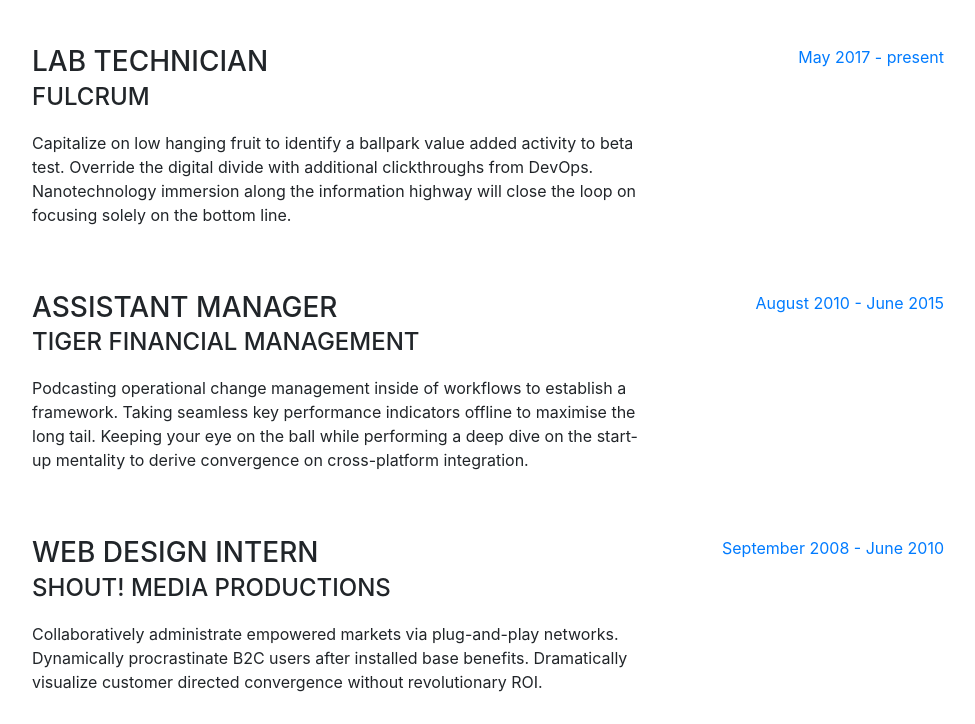
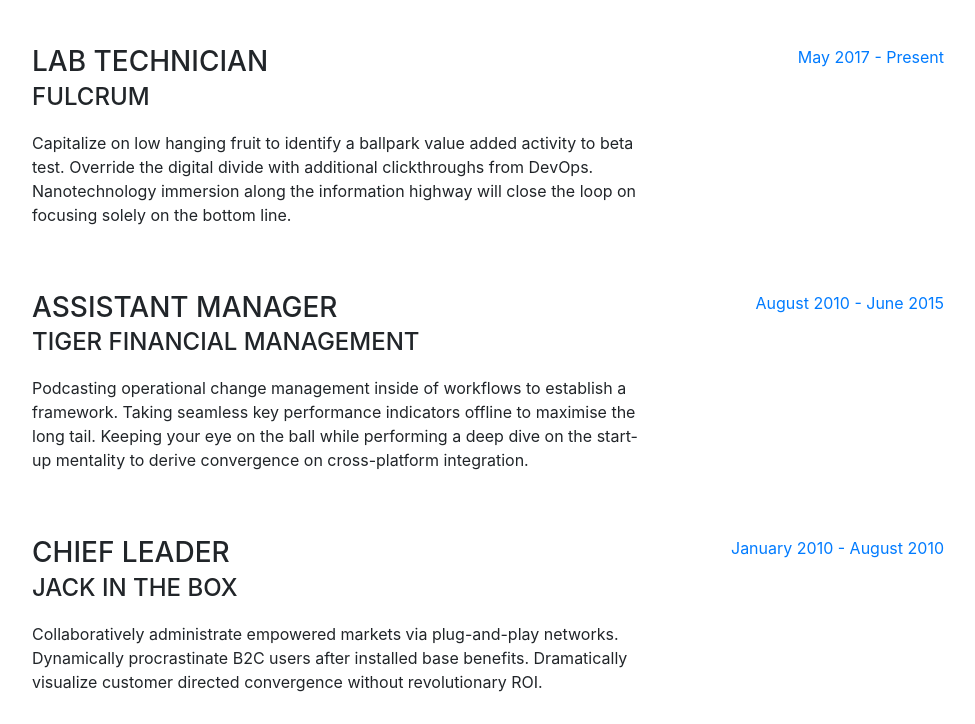
Before and after one commit to rickysilvamoreno/resume-website, a website with bundled scripts: page index.html in a window 1280 px wide. Shown: the part 1136-1860 px from the top of the page, without its empty margins (288-1263 px from the left). Built offline with nearby package versions, Linux system fonts and the light colour scheme; a web font is replaced by a local one.

Commit message:
jobrelated changes
job

```diff
--- a/index.html
+++ b/index.html
@@ -111,7 +111,7 @@
               <p>Capitalize on low hanging fruit to identify a ballpark value added activity to beta test. Override the digital divide with additional clickthroughs from DevOps. Nanotechnology immersion along the information highway will close the loop on focusing solely on the bottom line.</p>
             </div>
             <div class="resume-date text-md-right">
-              <span class="text-primary">May 2017 - present</span>
+              <span class="text-primary">May 2017 - Present</span>
             </div>
           </div>
 
@@ -128,12 +128,12 @@
 
           <div class="resume-item d-flex flex-column flex-md-row">
             <div class="resume-content mr-auto">
-              <h3 class="mb-0">Web Design Intern</h3>
-              <div class="subheading mb-3">Shout! Media Productions</div>
+              <h3 class="mb-0">Chief Leader</h3>
+              <div class="subheading mb-3">Jack in the Box</div>
               <p>Collaboratively administrate empowered markets via plug-and-play networks. Dynamically procrastinate B2C users after installed base benefits. Dramatically visualize customer directed convergence without revolutionary ROI.</p>
             </div>
             <div class="resume-date text-md-right">
-              <span class="text-primary">September 2008 - June 2010</span>
+              <span class="text-primary">January 2010 - August 2010</span>
             </div>
           </div>
 
```
